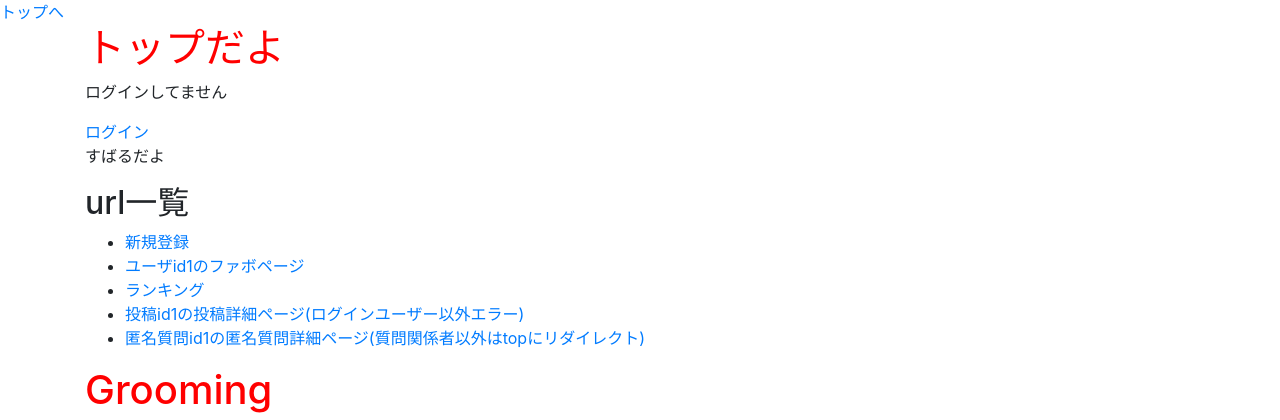
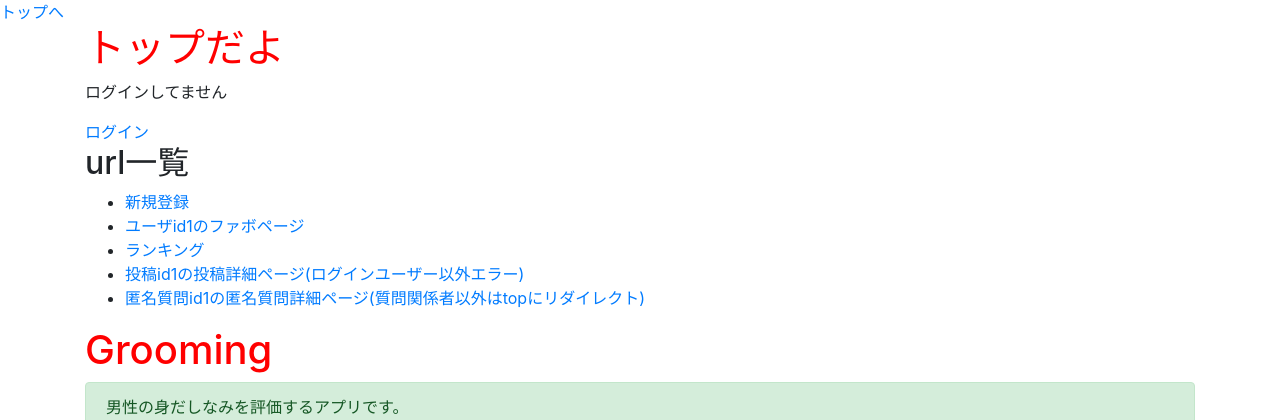
Before and after one commit to 1f101802780/MensNotion, a Django app: page / in a window 1280 px wide. Shown: the top 420 px of the page. Run offline with Django 3.2, Linux system fonts and the light colour scheme; data comes from the database, SQL or seed files in the repository; some libraries are stand-ins or nearby versions.

Commit message:
もどし

```diff
--- a/groomings/templates/groomings/top.html
+++ b/groomings/templates/groomings/top.html
@@ -18,7 +18,6 @@
   <p>ログインしてません</p>
   <a href="{% url 'groomings:login' %}">ログイン</a>
 {% endif %}
-<p>すばるだよ</p>
 <h2>url一覧</h2>
 <ul>
   <li><a href="{% url 'groomings:signup' %}">新規登録</a></li>
```
